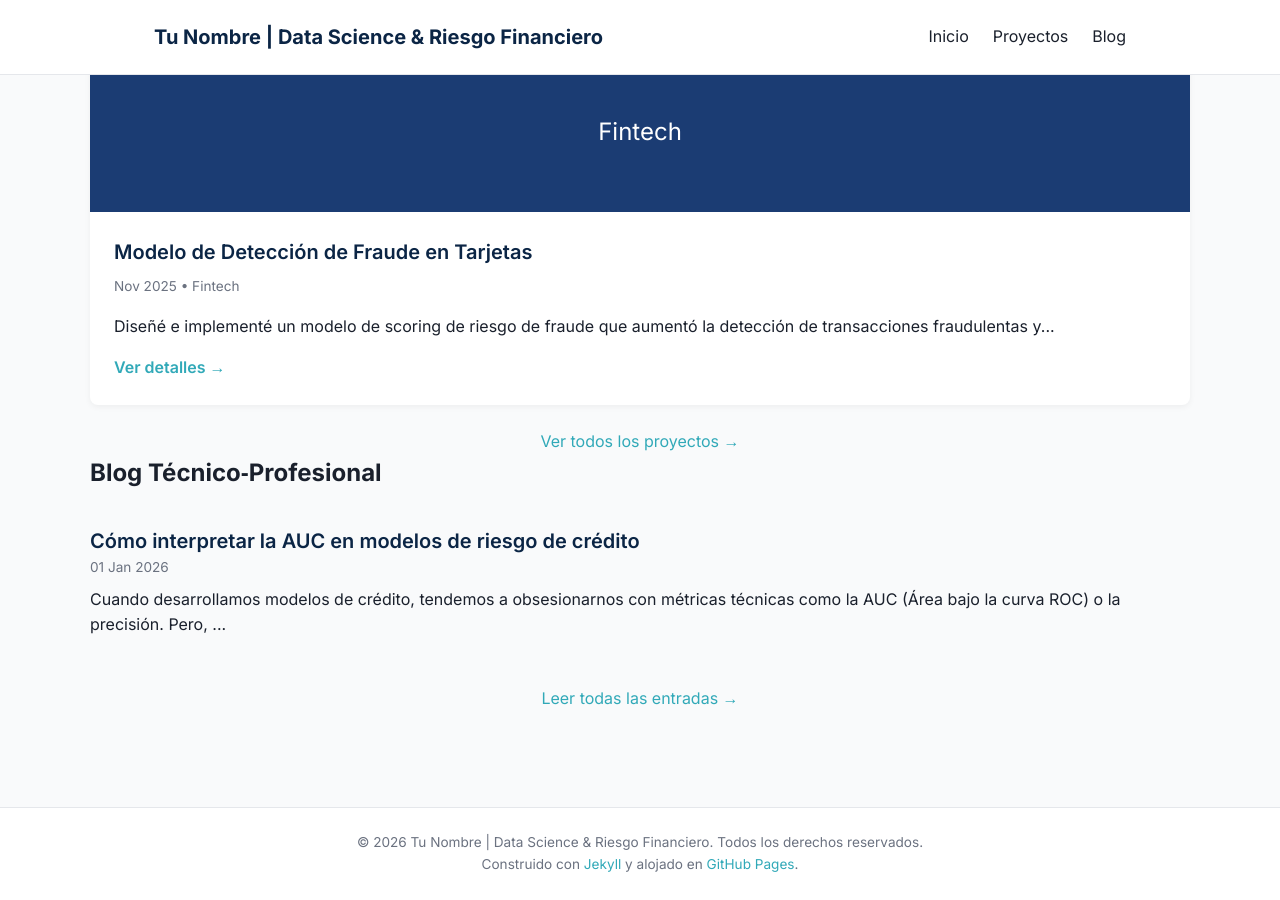
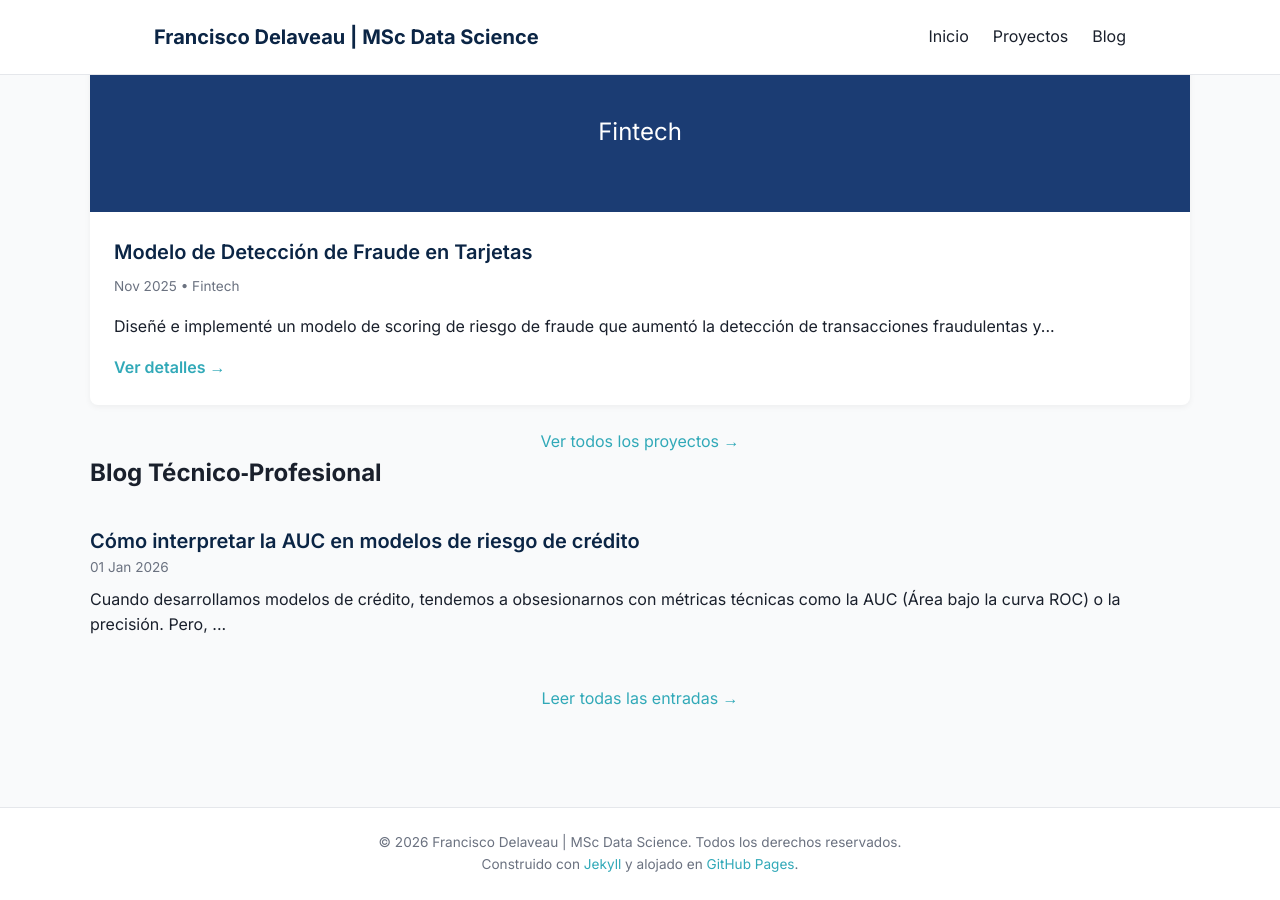
Before and after one commit to franciscojdo96/franciscojdo96.github.io, a Jekyll site: the page built from index.html, in a window 1280 px wide and 900 px high, scrolled down 813 px. Built offline with Jekyll 4.4.1, drawn with Linux system fonts in a browser that asks for light colours.

Commit message:
Update _config.yml

```diff
--- a/_config.yml
+++ b/_config.yml
@@ -1,5 +1,5 @@
-title: "Tu Nombre | Data Science & Riesgo Financiero"
-description: "Portafolio y blog profesional centrado en Data Science, Analytics y gestión de riesgo financiero"
+title: "Francisco Delaveau | MSc Data Science"
+description: "Portafolio"
 baseurl: "" # la base está en la raíz del repositorio
 url: "" # GitHub Pages completará esta URL automáticamente
 
```
